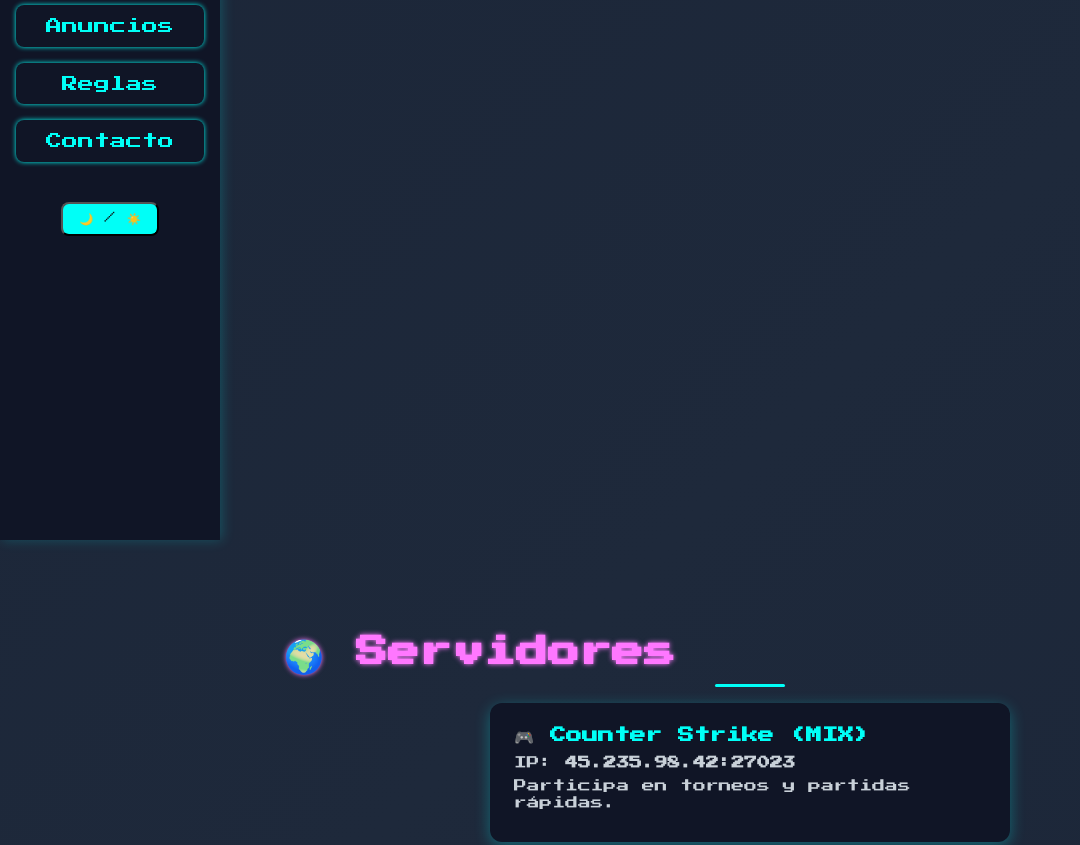
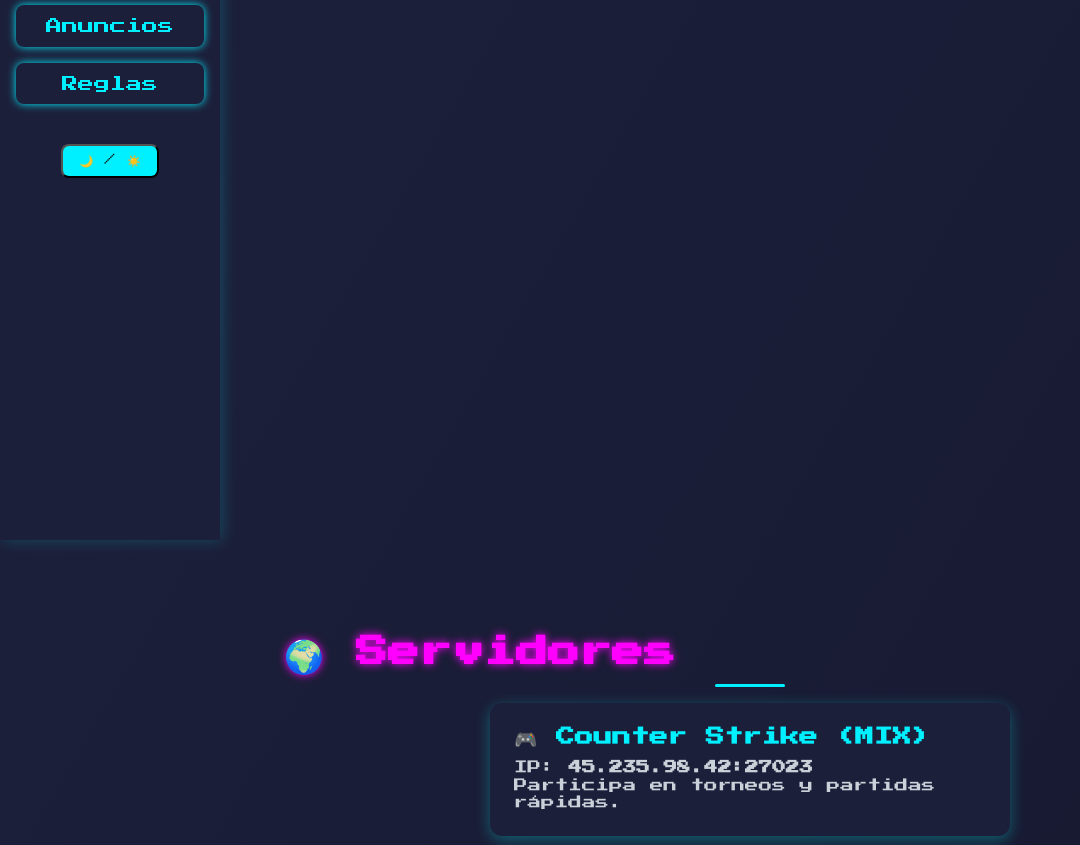
Before and after one commit to fedegudi2022-blip/LosPibesDelMix, a plain HTML site: page index.html in a window 1280 px wide. Shown: the part 260-1105 px from the top of the page, without its empty margins (0-1080 px from the left). Drawn offline with Linux system fonts and the light colour scheme.

Commit message:
Update index.html

```diff
--- a/index.html
+++ b/index.html
@@ -3,82 +3,82 @@
 <head>
 <meta charset="UTF-8">
 <meta name="viewport" content="width=device-width, initial-scale=1.0">
-<meta name="description" content="Los Pibes del Mix - Comunidad gamer en Discord, Instagram y más. Servidores de Counter Strike, Minecraft y L4D2.">
-<meta name="keywords" content="Gamer, Comunidad, Discord, Minecraft, Counter Strike, L4D2, Servidores">
 <title>Los Pibes del Mix</title>
 <link href="https://fonts.googleapis.com/css2?family=Press+Start+2P&display=swap" rel="stylesheet">
-
 <style>
 :root {
-  --bg-dark: #0a0f1a;
-  --bg-light: #f0f4f8;
-  --primary-dark: #00fff7;
-  --primary-light: #2563eb;
-  --secondary-dark: #101526;
-  --secondary-light: #ffffff;
-  --text-dark: #e0e7ff;
-  --text-light: #111;
-  --accent-dark: #ff77ff;
-  --accent-light: #f472b6;
+  /* Modo oscuro */
+  --bg-dark:#0b0c1a;
+  --sec-dark:#1c1f3a;
+  --primary-dark:#00f0ff;
+  --accent-dark:#ff00ff;
+  --text-dark:#e0e7ff;
+  /* Modo claro */
+  --bg-light:#f0f4f8;
+  --sec-light:#e5e7eb;
+  --primary-light:#2563eb;
+  --accent-light:#f472b6;
+  --text-light:#111;
 }
 
-/* ================= RESET ================= */
-*{box-sizing:border-box;margin:0;padding:0;scroll-behavior:smooth;font-family:'Press Start 2P',cursive;}
+/* ===== RESET ===== */
+*{box-sizing:border-box;margin:0;padding:0;font-family:'Press Start 2P',cursive;scroll-behavior:smooth;}
 a{text-decoration:none;color:inherit;}
 img{max-width:100%;}
 
-/* ================= BODY ================= */
+/* ===== BODY ===== */
 body{
-  background: linear-gradient(135deg,#0f172a,#1e293b,#0f172a);
+  background: linear-gradient(120deg,#0b0c1a,#1c1f3a,#0b0c1a);
   background-size: 300% 300%;
-  animation: gradientBG 12s ease infinite;
+  animation: gradientBG 15s ease infinite;
   color: var(--text-dark);
-  transition: all 0.6s ease;
+  transition: all 0.7s ease;
+  overflow-x:hidden;
 }
 body.light-mode{
-  background: linear-gradient(135deg,#f0f4f8,#e5e7eb,#f0f4f8);
+  background: linear-gradient(120deg,#f0f4f8,#e5e7eb,#f0f4f8);
   color: var(--text-light);
 }
-@keyframes gradientBG {
-  0% {background-position:0% 50%;}
-  50% {background-position:100% 50%;}
-  100% {background-position:0% 50%;}
+@keyframes gradientBG{
+  0%{background-position:0% 50%;}
+  50%{background-position:100% 50%;}
+  100%{background-position:0% 50%;}
 }
 
-/* ================= SIDEBAR ================= */
+/* ===== SIDEBAR ===== */
 nav#sidebar{
-  position:fixed; top:0; left:0; width:220px; height:100%; background:var(--secondary-dark);
-  box-shadow:2px 0 12px rgba(0,255,255,0.2); display:flex; flex-direction:column; align-items:center; padding:2rem 1rem; z-index:1000;
+  position:fixed;top:0;left:0;width:220px;height:100%;background:var(--sec-dark);
+  box-shadow:2px 0 15px rgba(0,255,255,0.2);display:flex;flex-direction:column;align-items:center;padding:2rem 1rem;z-index:1000;
 }
-body.light-mode nav#sidebar{background:var(--secondary-light); box-shadow:2px 0 12px rgba(0,0,0,0.15);}
+body.light-mode nav#sidebar{background:var(--sec-light); box-shadow:2px 0 12px rgba(0,0,0,0.15);}
 nav#sidebar h1{color:var(--primary-dark); margin-bottom:2rem; font-size:1.5rem; text-align:center; text-shadow:0 0 8px var(--primary-dark);}
 body.light-mode nav#sidebar h1{color:var(--primary-light); text-shadow:none;}
-nav#sidebar a{color:var(--primary-dark); padding:0.8rem 1rem; margin:0.5rem 0; border-radius:8px; width:100%; text-align:center; transition: all 0.3s; box-shadow:0 0 5px var(--primary-dark);}
+nav#sidebar a{color:var(--primary-dark); padding:0.8rem 1rem; margin:0.5rem 0; border-radius:8px; width:100%; text-align:center; transition: all 0.3s; box-shadow:0 0 8px var(--primary-dark);}
 body.light-mode nav#sidebar a{color:var(--primary-light); background:#e5e7eb; box-shadow:none;}
 nav#sidebar a.active, nav#sidebar a:hover{background:var(--primary-dark); color:#111; transform:scale(1.05); box-shadow:0 0 15px var(--primary-dark),0 0 30px var(--primary-dark);}
 body.light-mode nav#sidebar a.active, body.light-mode nav#sidebar a:hover{background:var(--primary-light); color:#fff;}
 
 /* Toggle button */
-.toggle-btn{margin-top:2rem; padding:0.5rem 1rem; background:var(--primary-dark); color:#111; border-radius:8px; cursor:pointer; font-size:0.7rem; position:relative; overflow:hidden; transition: all 0.5s ease;}
+.toggle-btn{margin-top:2rem;padding:0.5rem 1rem;background:var(--primary-dark);color:#111;border-radius:8px;cursor:pointer;font-size:0.7rem;overflow:hidden;position:relative;transition: all 0.5s ease;}
 .toggle-btn.changed::after{opacity:1;}
 
-/* ================= MAIN ================= */
-main{margin-left:220px; padding:2rem; transition:all 0.5s ease;}
-section{min-height:100vh; padding:4rem 2rem; scroll-margin-top:60px; opacity:0; transform:translateY(40px); transition:all 0.6s ease-out;}
+/* ===== MAIN ===== */
+main{margin-left:220px; padding:2rem; transition:all 0.6s ease;}
+section{min-height:100vh;padding:4rem 2rem;scroll-margin-top:60px;opacity:0;transform:translateY(50px);transition: all 0.6s ease-out;}
 section.visible{opacity:1; transform:translateY(0);}
-h2{font-size:2rem; color:var(--accent-dark); margin-bottom:1rem; text-shadow:0 0 5px var(--accent-dark); position:relative;}
+h2{font-size:2rem; color:var(--accent-dark); margin-bottom:1rem; text-shadow:0 0 8px var(--accent-dark);}
 body.light-mode h2{color:var(--accent-light); text-shadow:none;}
-h2::after{content:''; display:block; width:70px; height:3px; background:var(--primary-dark); margin:8px auto 0 auto; border-radius:3px;}
+h2::after{content:'';display:block;width:70px;height:3px;background:var(--primary-dark);margin:8px auto 0 auto;border-radius:3px;}
 body.light-mode h2::after{background:var(--primary-light);}
 
 /* Cards */
-.card{background:var(--secondary-dark); border-radius:12px; padding:1.5rem; margin:1rem auto; max-width:520px; text-align:left; box-shadow:0 4px 15px rgba(0,255,255,0.3); transition: transform 0.3s, box-shadow 0.3s; opacity:0; transform:translateY(50px);}
-body.light-mode .card{background:var(--secondary-light); color:var(--text-light); box-shadow:0 4px 12px rgba(0,0,0,0.1);}
+.card{background:var(--sec-dark); border-radius:12px; padding:1.5rem; margin:1rem auto; max-width:520px; text-align:left; box-shadow:0 4px 15px rgba(0,255,255,0.3); transition: transform 0.5s, box-shadow 0.5s, background 0.5s; opacity:0; transform:translateY(60px);}
+body.light-mode .card{background:var(--sec-light); color:var(--text-light); box-shadow:0 4px 12px rgba(0,0,0,0.1);}
 .card.visible{opacity:1; transform:translateY(0);}
-.card:hover{transform:scale(1.03); box-shadow:0 8px 20px rgba(0,255,255,0.5);}
-.card h3{color:var(--primary-dark); margin-bottom:0.5rem; font-size:1rem;}
+.card:hover{transform:scale(1.03); box-shadow:0 6px 20px rgba(0,255,255,0.5);}
+.card h3{color:var(--primary-dark); margin-bottom:0.5rem;}
 body.light-mode .card h3{color:var(--primary-light);}
-.card p{font-size:0.8rem; color:#c9d1d9; margin-bottom:0.4rem; line-height:1.3;}
+.card p{font-size:0.85rem; color:#c9d1d9; line-height:1.3;}
 body.light-mode .card p{color:#111;}
 
 /* Buttons */
@@ -88,8 +88,8 @@ body.light-mode .button{border:2px solid var(--primary-light); color:var(--prima
 body.light-mode .button:hover{background:var(--primary-light); color:#fff;}
 
 /* Footer */
-footer{background:var(--secondary-dark); padding:1rem; font-size:0.65rem; color:#94a3b8; text-align:center; margin-top:2rem;}
-body.light-mode footer{background:#e5e7eb; color:#444;}
+footer{background:var(--sec-dark); padding:1rem; font-size:0.65rem; color:#94a3b8; text-align:center; margin-top:2rem;}
+body.light-mode footer{background:var(--sec-light); color:#444;}
 
 /* Responsive */
 @media(max-width:768px){
@@ -106,7 +106,6 @@ body.light-mode footer{background:#e5e7eb; color:#444;}
 <a href="#servidores">Servidores</a>
 <a href="#anuncios">Anuncios</a>
 <a href="#reglas">Reglas</a>
-<a href="#contacto">Contacto</a>
 <button class="toggle-btn" id="toggleModeBtn" onclick="toggleMode()">🌙 / ☀️</button>
 </nav>
 
@@ -122,14 +121,14 @@ body.light-mode footer{background:#e5e7eb; color:#444;}
 <h2>🌍 Servidores</h2>
 <div class="card"><h3>🎮 Counter Strike (MIX)</h3><p>IP: <b>45.235.98.42:27023</b></p><p>Participa en torneos y partidas rápidas.</p></div>
 <div class="card"><h3>🟩 Minecraft Server</h3><p>IP: <b>lospibesdelmix.mcserver.io</b></p><p>Explora, construye y participa en eventos únicos.</p></div>
-<div class="card"><h3>🧟 Left 4 Dead 2</h3><p>Servidor exclusivo de la comunidad</p><p>Supervivencia extrema y torneos semanales con amigos.</p></div>
+<div class="card"><h3>🧟 Left 4 Dead 2</h3><p>Servidor exclusivo de la comunidad</p><p>Supervivencia extrema y torneos semanales.</p></div>
 </section>
 
 <section id="anuncios">
 <h2>📢 Anuncios</h2>
 <div class="card"><h3>¡Bienvenidos!</h3><p>Los servidores ya están activos y listos para jugar.</p></div>
 <div class="card"><h3>Eventos próximos</h3><p>Torneos de Counter Strike y minijuegos de Minecraft.</p></div>
-<div class="card"><h3>Nuevas funciones</h3><p>Roles personalizados, rankings y recompensas para los jugadores activos.</p></div>
+<div class="card"><h3>Nuevas funciones</h3><p>Roles personalizados, rankings y recompensas para jugadores activos.</p></div>
 </section>
 
 <section id="reglas">
@@ -142,15 +141,6 @@ body.light-mode footer{background:#e5e7eb; color:#444;}
 </div>
 </section>
 
-<section id="contacto">
-<h2>📬 Contacto</h2>
-<div class="card">
-<p>📧 Email: <a href="mailto:lospibesdelmix@example.com" class="button">Enviar correo</a></p>
-<p>🎮 Discord: <a href="https://dsc.gg/lospibesdelmix" class="button" target="_blank">Unirse al Discord</a></p>
-<p>📷 Instagram: <a href="https://www.instagram.com/lospibesdelmixcs/" class="button" target="_blank">Ver Instagram</a></p>
-</div>
-</section>
-
 <footer>
 <p>© 2025 Los Pibes del Mix | Comunidad Gamer</p>
 </footer>
@@ -158,16 +148,16 @@ body.light-mode footer{background:#e5e7eb; color:#444;}
 <script>
 // Dark/Light Mode
 function toggleMode(){
-  const body = document.body;
+  const body=document.body;
   body.classList.toggle('light-mode');
-  const btn = document.getElementById('toggleModeBtn');
+  const btn=document.getElementById('toggleModeBtn');
   btn.classList.add('changed');
   setTimeout(()=>btn.classList.remove('changed'),800);
   localStorage.setItem('theme',body.classList.contains('light-mode')?'light':'dark');
 }
 if(localStorage.getItem('theme')==='light'){document.body.classList.add('light-mode');}
 
-// Scrollspy y animación secciones
+// Scrollspy y animaciones secciones/cards
 const sections=document.querySelectorAll('section');
 const observer=new IntersectionObserver(entries=>{
   entries.forEach(entry=>{
```
